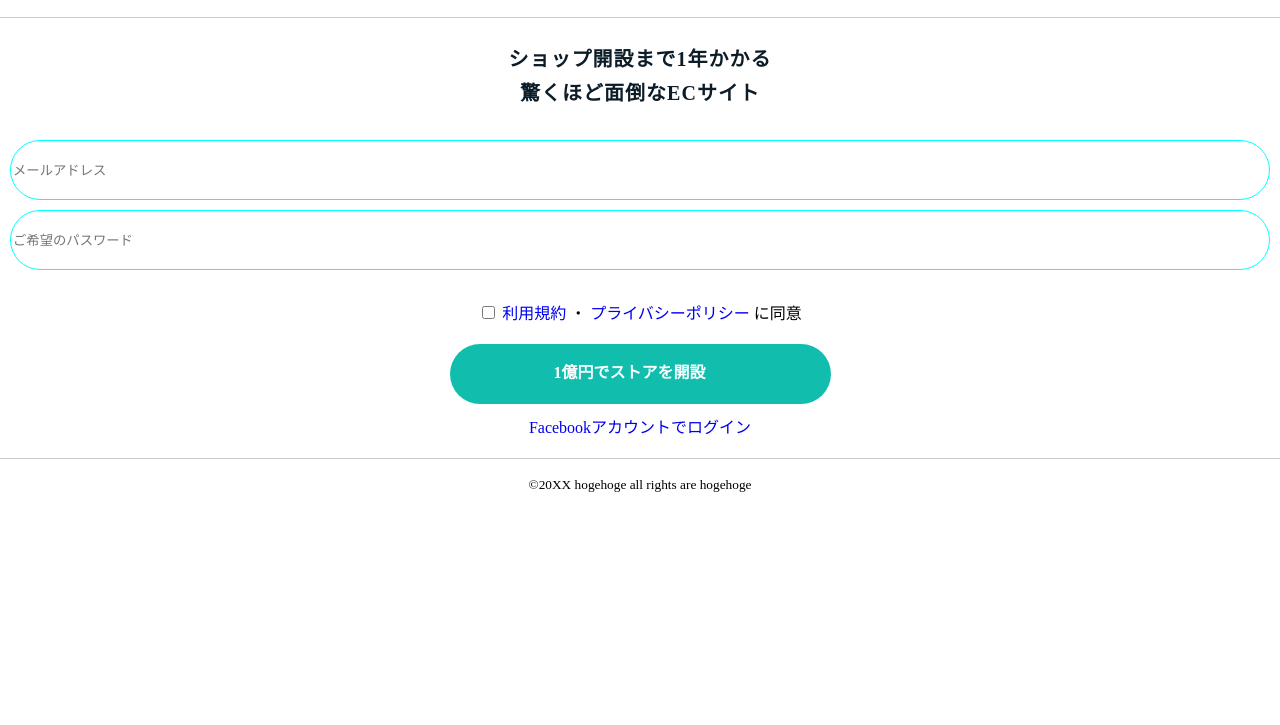
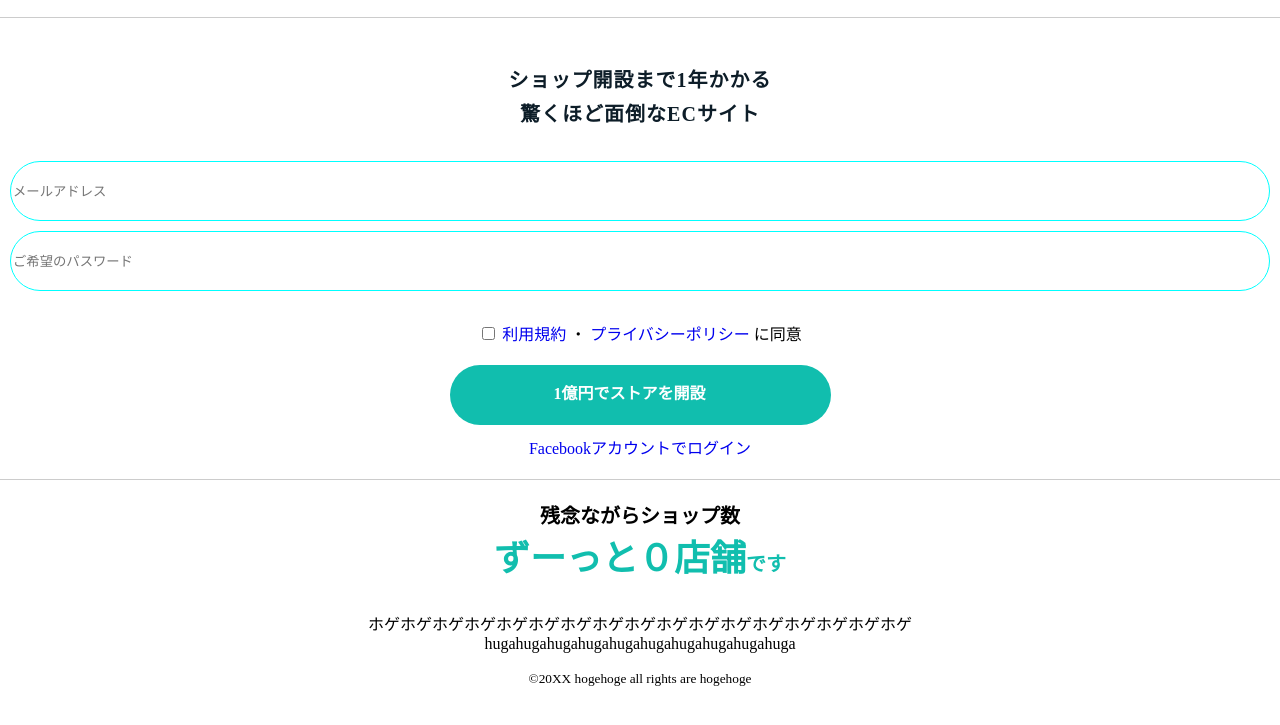
Before and after one commit to hxrxchang/markup-practice-2, a plain HTML site: page index.html in a window 1280 px wide. Shown: the part 57-782 px from the top of the page. Drawn offline with Linux system fonts and the light colour scheme.

Commit message:
飽きてきた。。。。。

```diff
--- a/assets/style/index.css
+++ b/assets/style/index.css
@@ -8,12 +8,15 @@ body {
 }
 
 .header {
-  position: relative;
+  position: fixed;
+  top: 0;
+  z-index: 10;
   width: 100%;
   height: 75px;
   display: inline-block;
   border-bottom: 1px solid  #ccc;
   overflow: hidden;
+  background-color: #fff;
 }
 
 a {
@@ -61,7 +64,6 @@ ul {
 
 .header-menu {
   display: flex;
-  /* padding-top: 10px; */
 }
 
 .header-menu .header-menu-item {
@@ -109,6 +111,7 @@ ul {
 
 .top-wrapper {
   height: 414px;
+  margin-top: 100px;
   border-bottom: 1px solid #ccc;
   display: flex;
   justify-content: center;
@@ -191,3 +194,31 @@ ul {
 footer .copy {
   text-align: center;
 }
+
+.explain-wrapper-top {
+  margin-top: 20px;
+}
+
+.explain-wrapper-top .message {
+  text-align: center;
+}
+
+.explain-wrapper-top .message .up {
+  font-size: 20px;
+  font-weight: nonrmal;
+}
+
+.explain-wrapper-top .message .down {
+  font-size: 36px;
+  color: #11beae;
+}
+
+.explain-wrapper-top .message .down-end {
+  font-size: 20px;
+  color: #11beae;
+}
+
+.explain-wrapper-top .message-detail {
+  margin-top: 30px;
+  text-align: center;
+}
--- a/index.html
+++ b/index.html
@@ -72,6 +72,16 @@
       </div>
     </div>
   </section>
+  <section class="explain-wrapper-top">
+    <h2 class="message">
+      <span class="up">残念ながらショップ数</span><br>
+      <span class="down">ずーっと０店舗<span class="down-end">です</span></span>
+    </h2>
+    <p class="message-detail">
+      ホゲホゲホゲホゲホゲホゲホゲホゲホゲホゲホゲホゲホゲホゲホゲホゲホゲ<br>
+      hugahugahugahugahugahugahugahugahugahuga
+    </p>
+  </section>
   <footer>
     <p class="copy">
       <small>&copy;20XX hogehoge all rights are hogehoge</small>
```
Also changed, not shown: assets/images/IMG_3256.JPG (added), 3 other files.
